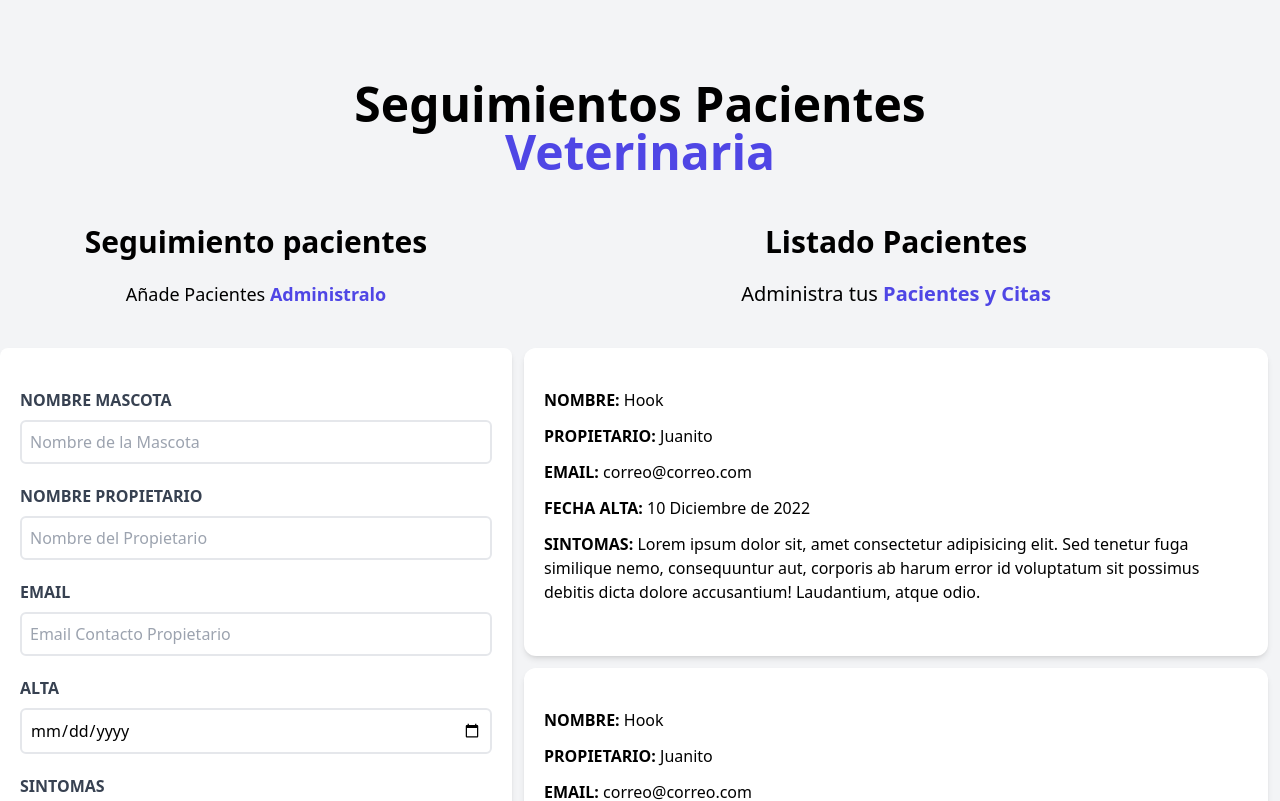
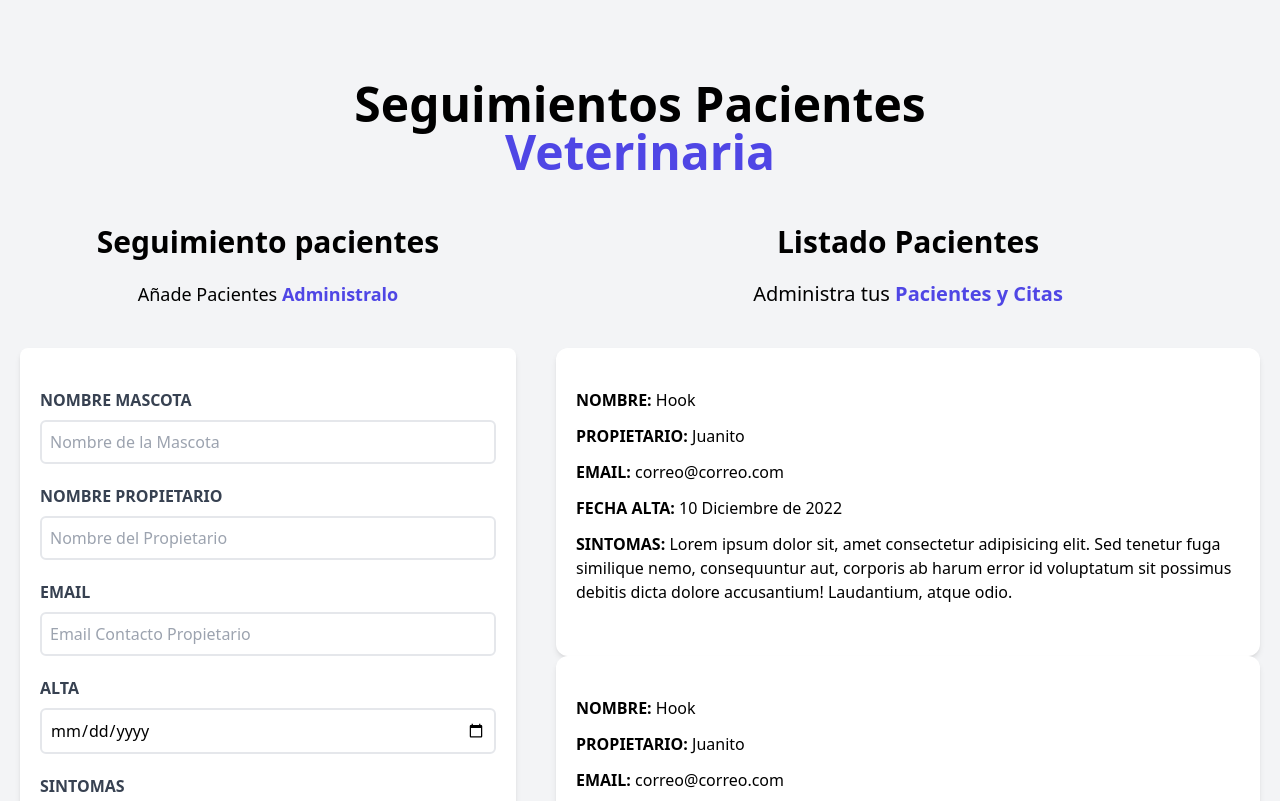
Before and after one commit to Wbahoque09/Proyectos-React, a React (Vite) app in the folder citas-project/: page / in a window 1280 px wide. Shown: the top 801 px of the page. Built offline with nearby package versions, Linux system fonts and the light colour scheme.

Commit message:
Cambios en los state de los demas inputs y cambios en el diseño de formulario y paciente

```diff
--- a/citas-project/src/components/Formulario.jsx
+++ b/citas-project/src/components/Formulario.jsx
@@ -4,6 +4,10 @@ import { useEffect, useState } from 'react';
 export const Formulario = () => {
 
     const [nombre, setNombre] = useState('');
+    const [propietario, setPropietario] = useState('');
+    const [email, setEmail] = useState('');
+    const [alta, setAlta] = useState('');
+    const [sintomas, setSintomas] = useState('');
 
     const handleInputChange = ({target}) => {
         setNombre(target.value);
@@ -11,6 +15,9 @@ export const Formulario = () => {
 
     const handleSubmit = (e) => {
         e.preventDefault();
+
+
+
         console.log('Enviando Formulario');
     }
 
@@ -18,7 +25,7 @@ export const Formulario = () => {
     return(
 
         <>
-            <div className="md:w-1/2 lg:w-2/5">
+            <div className="md:w-1/2 lg:w-2/5 mx-5">
                 <h2 className='font-black text-3xl text-center'>Seguimiento pacientes</h2>
 
                 <p className="text-lg mt-5 text-center mb-10">
@@ -57,6 +64,8 @@ export const Formulario = () => {
                             type="text"
                             placeholder="Nombre del Propietario"
                             className="border-2 w-full p-2 mt-2 placeholder-gray-400 rounded-md"
+                            value={ propietario }
+                            onChange={ (e) => setPropietario(e.target.value) }
                         />
 
                     </div>
@@ -71,6 +80,8 @@ export const Formulario = () => {
                             type="email"
                             placeholder="Email Contacto Propietario"
                             className="border-2 w-full p-2 mt-2 placeholder-gray-400 rounded-md"
+                            value={ email }
+                            onChange={ (e) => setEmail(e.target.value) }
                         />
 
                     </div>
@@ -84,6 +95,8 @@ export const Formulario = () => {
                             id="alta"
                             type="date"
                             className="border-2 w-full p-2 mt-2 placeholder-gray-400 rounded-md"
+                            value={ alta }
+                            onChange={ (e) => setAlta(e.target.value) }
                         />
 
                     </div>
@@ -97,6 +110,8 @@ export const Formulario = () => {
                             id="sintomas"
                             placeholder="Describe los Sintomas"
                             className="border-2 w-full p-2 mt-2 placeholder-gray-400 rounded-md"
+                            value={ sintomas }
+                            onChange={ (e) => setSintomas(e.target.value) }
                         />
 
                     </div>
--- a/citas-project/src/components/Paciente.jsx
+++ b/citas-project/src/components/Paciente.jsx
@@ -3,7 +3,7 @@
 export const Paciente = () => {
   return (
     <>
-        <div className="m-3 bg-white shadow-md px-5 py-10 rounded-xl">
+        <div className="mx-5 bg-white shadow-md px-5 py-10 rounded-xl">
             <p className="font-bold mb-3 text-gary-700 uppercase">
                 Nombre: {""}
                 <span className="font-normal normal-case">Hook</span>
```
